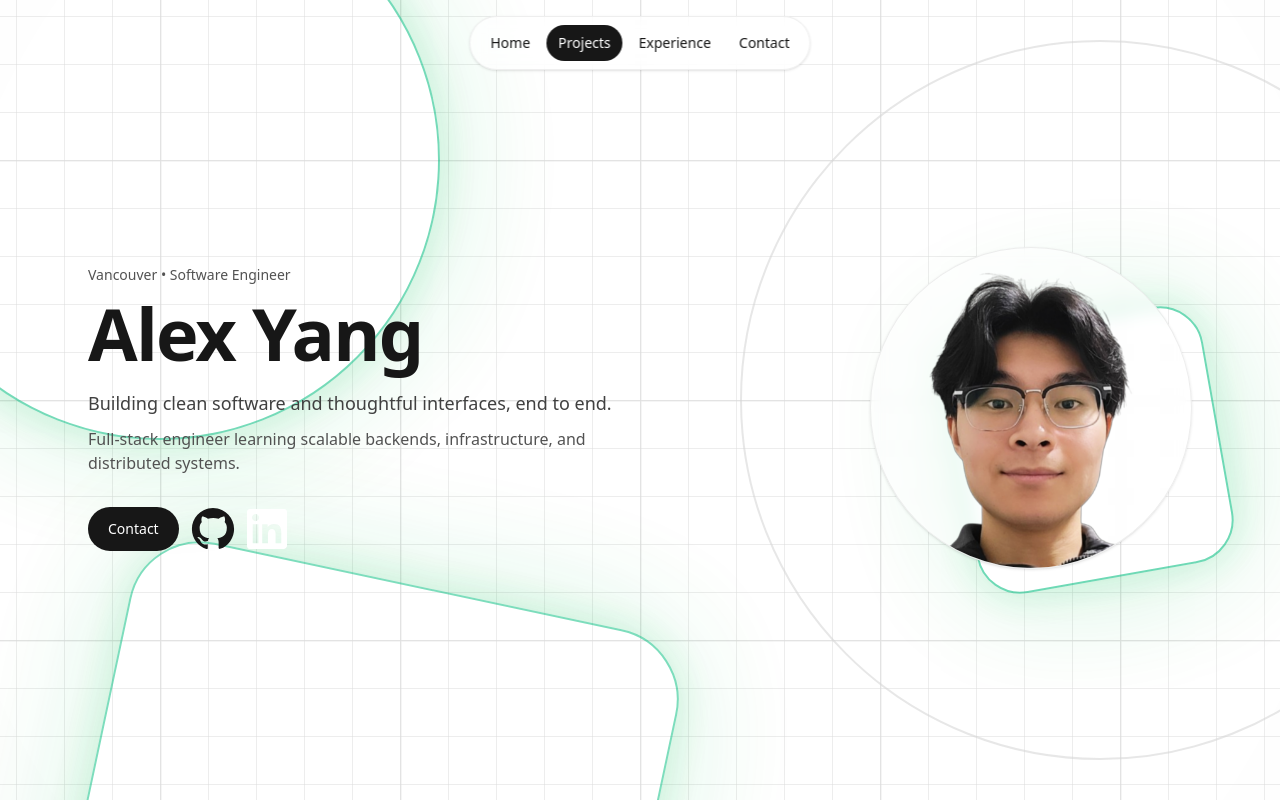
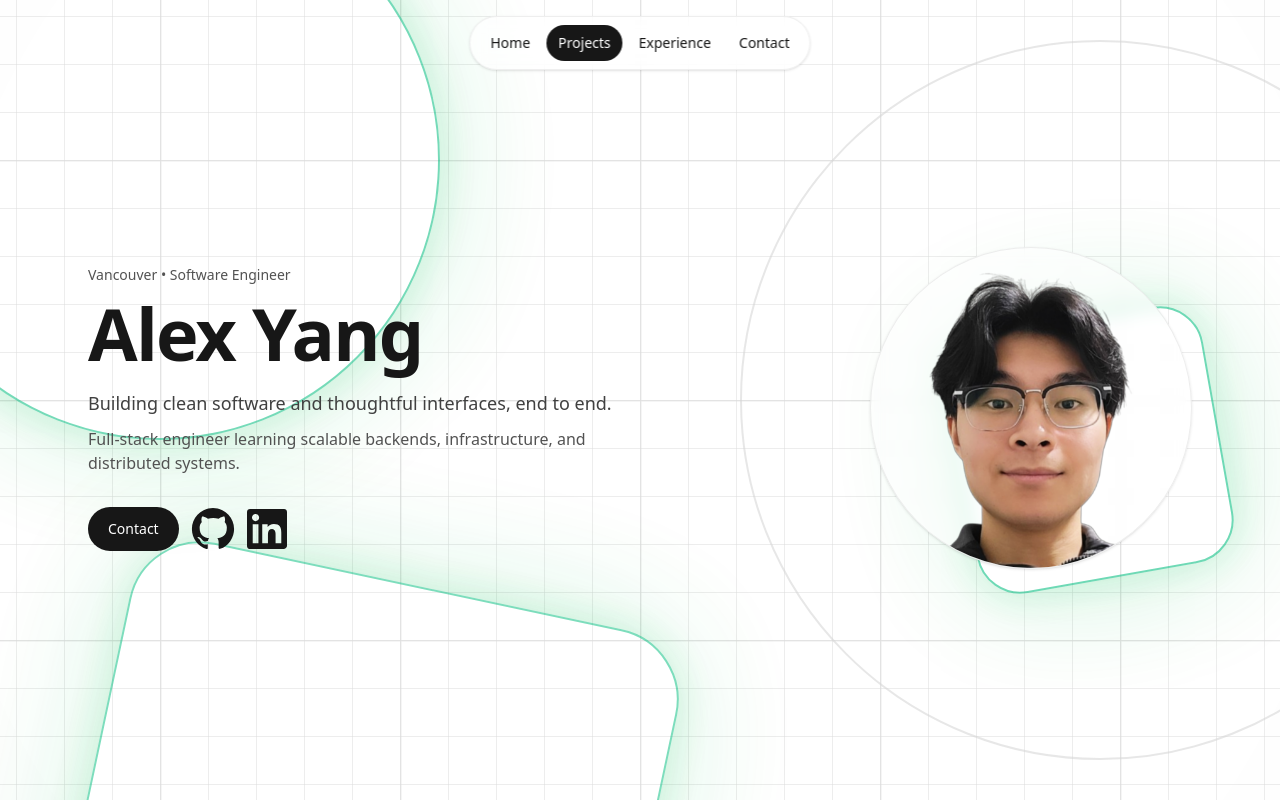
Before and after one commit to alexyangg/alexyangg.github.io, a Next.js app: page / in a window 1280 px wide. Shown: the top 802 px of the page. Built offline with nearby package versions, Linux system fonts and the light colour scheme.

Commit message:
Fix LinkedIn icon appearing as white in light mode and change icon opacity on hover

```diff
--- a/src/components/Hero.tsx
+++ b/src/components/Hero.tsx
@@ -47,7 +47,7 @@ export default function Hero() {
               href="https://github.com/alexyangg"
               target="_blank"
               rel="noopener noreferrer"
-              className="rounded-full transition inline-flex items-center"
+              className="rounded-full transition inline-flex items-center hover:opacity-90"
               aria-label="GitHub"
             >
               <svg
@@ -65,7 +65,7 @@ export default function Hero() {
               href="https://linkedin.com/in/alex-yang-"
               target="_blank"
               rel="noopener noreferrer"
-              className="rounded-full transition inline-flex items-center"
+              className="rounded-full transition inline-flex items-center hover:opacity-90"
               aria-label="LinkedIn"
             >
               <svg
@@ -79,7 +79,7 @@ export default function Hero() {
                 className="h-10 w-10"
               >
                 <path
-                  fill="#fff"
+                  fill="currentColor"
                   d="M474.919 0H38.592C17.72 0 0 16.504 0 36.841V475.14C0 495.496 11.629 512 32.492 512h436.327C489.718 512 512 495.496 512 475.14V36.841C512 16.504 495.809 0 474.919 0zM195.043 195.043h68.928v35.136h.755c10.505-18.945 41.541-38.177 79.921-38.177 73.655 0 94.214 39.108 94.214 111.538v135.321h-73.148V316.883c0-32.427-12.947-60.883-43.227-60.883-36.768 0-54.295 24.889-54.295 65.758v117.103h-73.148V195.043zM73.139 438.861h73.148V195.043H73.139v243.818zm82.289-329.148c0 25.258-20.457 45.715-45.715 45.715-25.258 0-45.715-20.457-45.715-45.715 0-25.258 20.457-45.715 45.715-45.715 25.258 0 45.715 20.457 45.715 45.715z"
                 />
               </svg>
```
